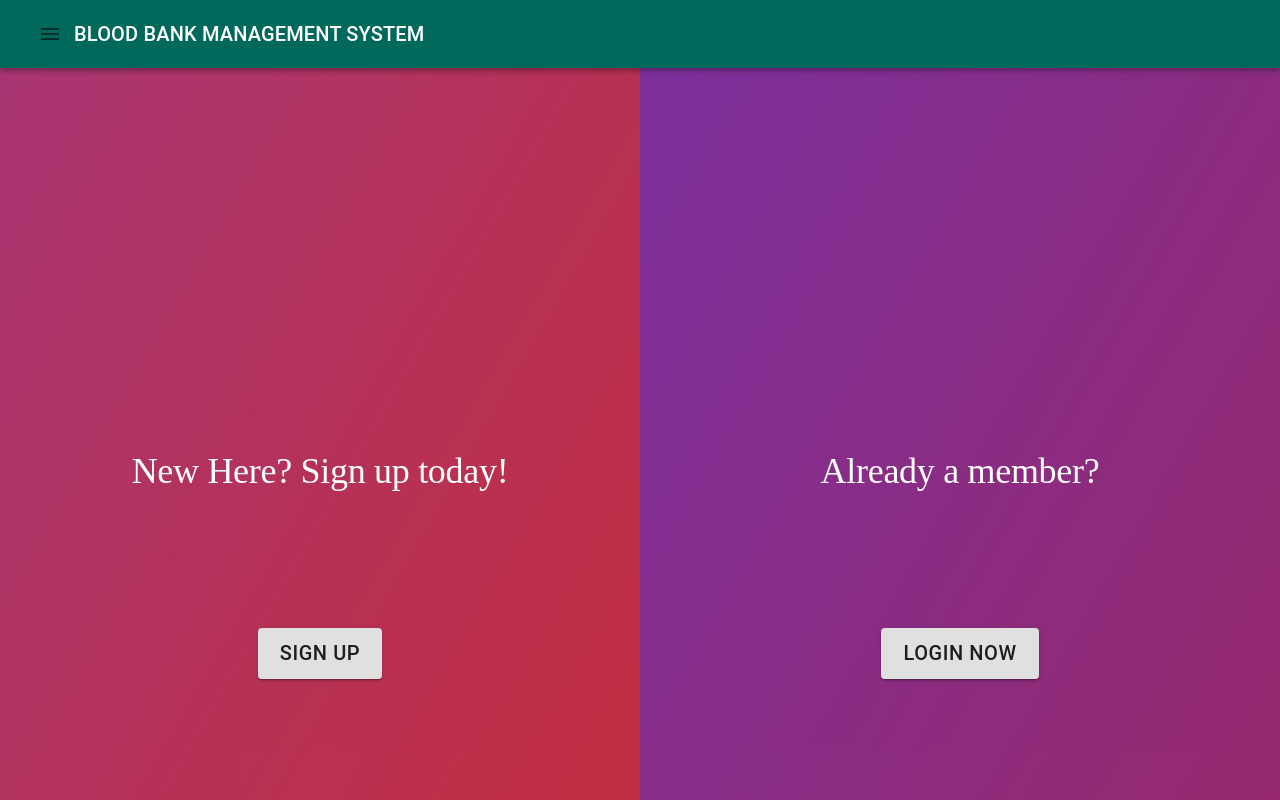
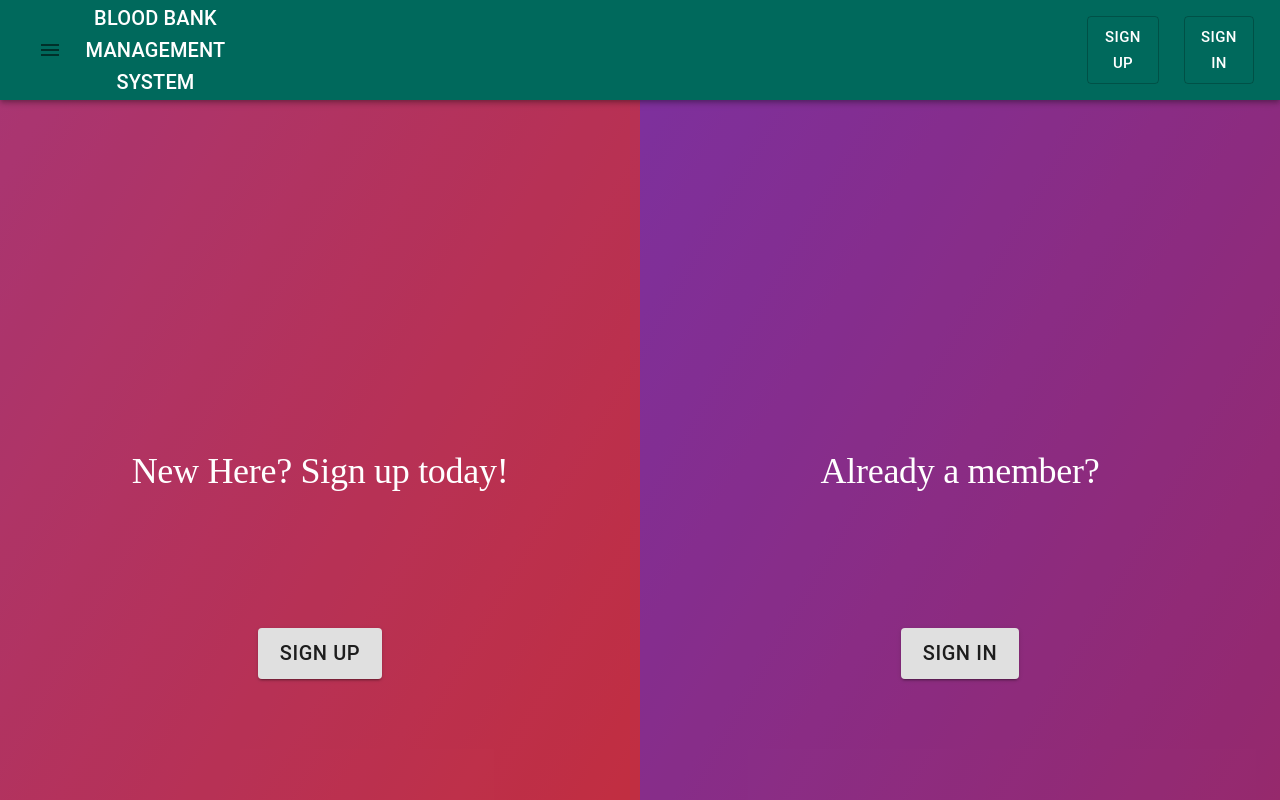
Before and after one commit to fast-isb/assignment-1-WaliZaidi, a React (Create React App) app in the folder frontend/: page / in a window 1280 px wide. Built offline with nearby package versions, Linux system fonts and the light colour scheme.

Commit message:
"added in links to the signup and signin sites, will work on that and the actual management tomm, for now everything works as intended, and this is a major version that's stable and doesnt explode at the first poke"

```diff
--- a/frontend/src/App.js
+++ b/frontend/src/App.js
@@ -6,7 +6,7 @@ import {
   Routes,
 } from "react-router-dom"; //everything that we need for routing (have to check if material ui has routing support)
 import SignUp from './SignUpPage';
-import LoginPage from './LoginPage';
+import SignInPage from './SignInPage';
 import DecisionPage from './DecisionPage';
 
 
@@ -15,9 +15,9 @@ function App() {
     <div className="App">
       {/* <Route exact path='/' component={decisionPage}/> */}
       <Routes>
-        <Route exact path='/' element={<DecisionPage/>}/>
-        <Route exact path='/SignUp' element={<SignUp/>}></Route>
-        <Route exact path='/LoginPage' element={<LoginPage/>}></Route>
+        <Route exact path='/' element={<DecisionPage/>}/> {/*Use the element tag, the component one expired, and we also have to call the thing we passed as a component*/}
+        <Route exact path='/signup' element={<SignUp/>}></Route>
+        <Route exact path='/signin' element={<SignInPage/>}></Route>
       </Routes>
       {/* <AppBar color="primary" style={{padding: '2px'}}>
             <Toolbar>
--- a/frontend/src/DecisionPage.js
+++ b/frontend/src/DecisionPage.js
@@ -7,6 +7,12 @@ import MenuIcon from '@material-ui/icons/Menu'; //and this is the actual icon th
 import Button from '@material-ui/core/Button';
 import { Box, ButtonGroup} from '@material-ui/core';
 import { ThemeProvider, createTheme } from '@material-ui/core/styles'; //import for styles and themes
+import {
+    BrowserRouter as Router,
+    Route,
+    Routes,
+    Link,
+  } from "react-router-dom";
 
 const theme = createTheme({ //this is how you create a theme, and then you can use it within the theme provider
     palette: { //is how colors are changed
@@ -25,7 +31,7 @@ const theme = createTheme({ //this is how you create a theme, and then you can u
     }
   });
 
-const DecisionPage = () => {
+const DecisionPage = () => { //so, make any function that you want to render into a const, cuz we passin classes out here from now on boi
     return (
     <ThemeProvider theme={theme}> {/*this is how you use the theme provider*/}
       <div className="App">
@@ -38,6 +44,8 @@ const DecisionPage = () => {
                 <Typography variant="h6" style={{fontFamily: '', color: 'white', fontSize: 20}}>
                     BLOOD BANK MANAGEMENT SYSTEM
                 </Typography>
+                <Button id="signUpButton" variant="outlined" size="large" style={{alignItems: 'center', color:'white', marginLeft: 850}} href="/signup"> Sign Up </Button>
+                <Button id="loginButton" variant="outlined" size="large" style={{alignItems: 'center', color:'white', marginLeft: 25}} href="/signin"> Sign In </Button>
             </Toolbar>
           </AppBar>
           {/*this is the main stuff that we need*/}
@@ -51,7 +59,7 @@ const DecisionPage = () => {
                 New Here? Sign up today!
               </Typography>
               <ButtonGroup variant="contained" color="secondary.light" style={{fontSize: 20, marginTop: 120}} > {/*this is the button group, which is the sign up button*/}
-                <Button size="large" style={{fontSize: 20}}>Sign up</Button>
+                <Button size="large" style={{fontSize: 20}} href="/signup">Sign up</Button>
               </ButtonGroup>
             </Box>
             <Box id='rightBox' sx={{
@@ -63,7 +71,7 @@ const DecisionPage = () => {
                 Already a member?
               </Typography>
               <ButtonGroup variant="contained" color="primary.light" style={{fontSize: 20, marginTop: 120}} >
-                <Button size="large" style={{fontSize: 20}}>Login now</Button>
+                <Button size="large" style={{fontSize: 20}} href="/signin">Sign In</Button>
               </ButtonGroup>
             </Box>
           </div>
@@ -76,4 +84,4 @@ const DecisionPage = () => {
     );
 }
 
-export default DecisionPage;
+export default DecisionPage; //remember the first letter should be capital, and then you can import it into the app.js file
--- a/frontend/src/LoginPage.js
+++ b/frontend/src/SignInPage.js
@@ -1,6 +1,6 @@
 import React from "react";
 
-function LoginPage() {
+function SignInPage() {
     return (
         <div>
             <h1>Login Page</h1>
@@ -8,4 +8,4 @@ function LoginPage() {
     );
 }
 
-export default LoginPage;
+export default SignInPage;
```
Lines whose indentation alone changed are shown as unchanged.
